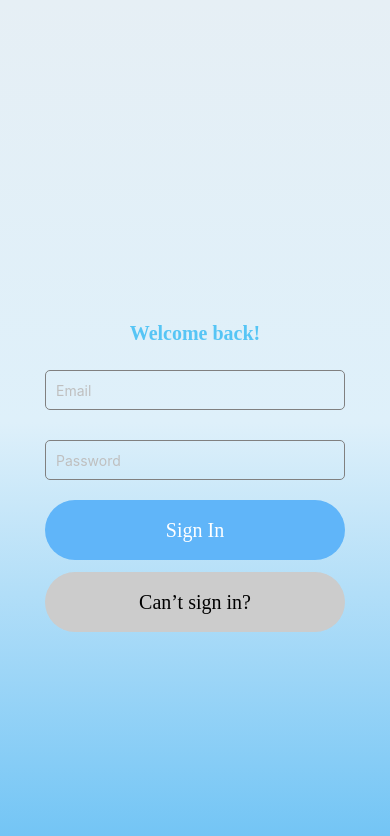
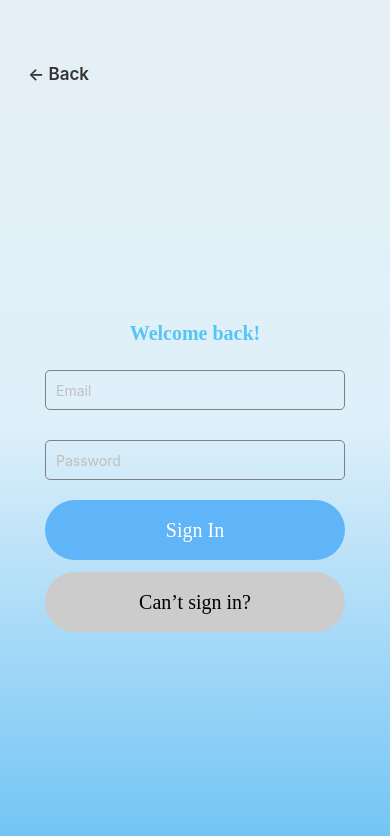
Before and after one commit to kfreeman000/LiftOff, a React Native app: screen /SignIn in a window 390 px wide. Shown: the top 836 px of the page. Built offline with nearby package versions, Linux system fonts and the light colour scheme; no server answers.

Commit message:
back buttons

```diff
--- a/create.js
+++ b/create.js
@@ -152,6 +152,12 @@ export default function CreateAcc() {
       <LinearGradient
       colors={['#e6eff5', '#def0fa', '#71c4f5']}
       style={{ flex: 1, justifyContent: 'center', alignItems: 'center' }}>
+        <TouchableOpacity
+        style={{ position: 'absolute', top: 56, left: 20, zIndex: 10, padding: 8 }}
+        onPress={() => navigation.reset({ index: 0, routes: [{ name: 'FirstScreen' }] })}
+      >
+        <Text style={{ fontSize: 17, color: '#333', fontWeight: '600' }}>← Back</Text>
+      </TouchableOpacity>
       <ScrollView contentContainerStyle={{ padding: 20, alignItems: 'center' }}>
         <Text style={styles.text}>Create Profile</Text>
 
--- a/signIn.js
+++ b/signIn.js
@@ -153,6 +153,12 @@ export default function SignIn() {
     <LinearGradient
     colors={['#e6eff5', '#def0fa', '#71c4f5']}
     style={{ flex: 1, justifyContent: 'center', alignItems: 'center' }}>
+      <TouchableOpacity
+        style={{ position: 'absolute', top: 56, left: 20, zIndex: 10, padding: 8 }}
+        onPress={() => navigation.reset({ index: 0, routes: [{ name: 'FirstScreen' }] })}
+      >
+        <Text style={{ fontSize: 17, color: '#333', fontWeight: '600' }}>← Back</Text>
+      </TouchableOpacity>
       <View style={{ alignItems: 'center' }}>
         <Text style={styles.text}>Welcome back!</Text>
 
```
